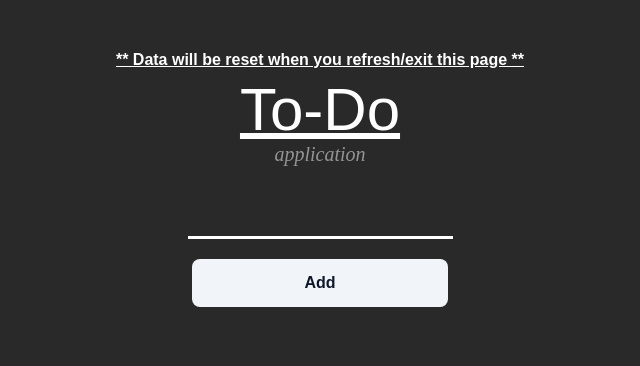
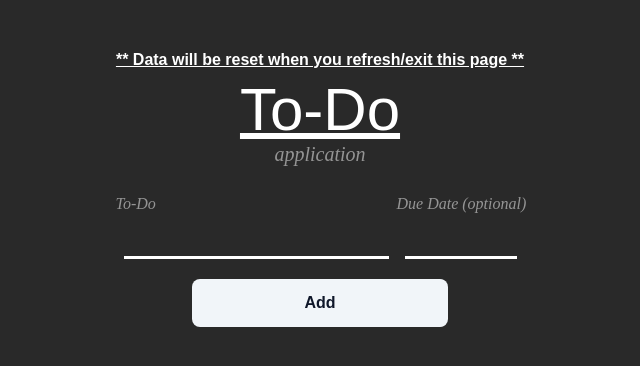
Before and after one commit to pxiaccount/To-Do_Application, a Next.js app: page / in a window 1280 px wide. Shown: the top 366 px of the page, without its empty margins (320-960 px from the left). Built offline with nearby package versions, Linux system fonts and the light colour scheme.

Commit message:
Update description for each items and due date function

```diff
--- a/app/components/Main.tsx
+++ b/app/components/Main.tsx
@@ -6,40 +6,61 @@ let ID: number = 0
 
 interface dataType {
   content: string,
-  id: number
+  id: number,
+  due: string,
+  description: string
 }
 const Main = () => {
     const [text, setText] = useState('')
     const [data, setData] = useState<dataType[]>([])
     const [popup, setPopup] = useState<number | null>(null)
+    const [descNum, setDescNum] = useState<number | null>(null)
+    const [date, setDate] = useState('')
+    const [desc, setDesc] = useState('')
 
     const update = () => {
         if (text != "") {
           setData(
             [
                 ...data,
-                {id: ID++, content: text}
+                {id: ID++, content: text, due: date, description: desc}
             ]
         )
         }
-    }
+        setText("")
+        setDate("")
+      }
 
     const showPopup = (id: number) => {
       setPopup(popup === id ? null : id)
     }
 
+    const showDesc = (id: number) => {
+      setDescNum(descNum === id ? null : id)
+    }
+
+    const updateDesc = (id: number, descA: string) => {
+      setData(data.map(z =>
+        z.id === id ? { ...z, description: descA } : z
+      ))
+    }
+
   return (
     <>
-    <form>
-      <input className="text-xl mt-10 text-center outline-none" type="text" value={text} onChange={(e) => setText(e.target.value)}/>
+    <form className='mt-5'>
+      <label htmlFor="todoText" className='absolute font-serif italic top-48 opacity-50'>To-Do</label>
+      <input id='todoText' className="mx-2 text-xl mt-10 text-center outline-none theme-dark" type="text" value={text} onChange={(e) => setText(e.target.value)}/>
+      <label htmlFor="todoText" className='absolute font-serif italic top-48 opacity-50'>Due Date (optional)</label>
+      <input id='date' className="mx-2 w-28 text-xl mt-10 outline-none theme-dark" type="text" value={date} onChange={(e) => setDate(e.target.value)}/>
     </form>
       <button className='mx-5 bg-slate-100 text-slate-900 rounded-lg font-bold w-64 py-3 my-5 hover:bg-slate-300 hover:text-slate-950 outline-none' onClick={update}>Add</button>
-      <ul className='text-start'>
+      <ul className='text-start align-middle'>
         {data.map(x => (
-          <li className="flex justify-between text-xl py-5 w-96 my-5 rounded-lg text-white pl-5 bg" key={x.id}>
-                <div className='my-1'>{x.content}</div>
-              <div className='relative inline-block group'>
-                <div className='p-2 cursor-pointer select-none' onClick={() => showPopup(x.id)}>
+          <li className="flex flex-wrap gap-4 justify-between text-xl py-5 w-96 my-5 rounded-lg text-white pl-5 bg transition-all" key={x.id} >
+                <div className='my-1 inline-block hover:text-gray-300 hover:underline cursor-pointer select-none' onClick={() => showDesc(x.id)}>{x.content}</div>
+                <div className='absolute mt-7 font-serif italic opacity-50 ml-56'>{x.due}</div>
+                <div className='inline-block'>
+                <div className='p-2 inline-block cursor-pointer select-none' onClick={() => showPopup(x.id)}>
                   <Image src='dots.svg' alt='dots' width={30} height={30} className='mr-5 my-2 cursor-pointer'/>
                   </div>
                   {popup === x.id && (
@@ -50,6 +71,12 @@ const Main = () => {
                   </div>
             )}
             </div>
+              {descNum === x.id && (
+                  <div className='flex-1'>
+                    <label htmlFor="description" className='opacity-50 italic font-serif text-sm'>Description (optional)</label>
+                    <textarea id="description" className='bg-zinc-800 rounded-lg w-64' value={x.description} onChange={(e) => updateDesc(x.id, e.target.value)}></textarea>
+                  </div>
+              )}
             </li>
         ))}
       </ul>
--- a/app/globals.css
+++ b/app/globals.css
@@ -16,10 +16,29 @@ body {
 }
 
 input[type=text] {
-  border-bottom: 3px solid white;
+  border-bottom: 3px solid;
+}
+
+theme-input-dark {
+  background-color: var(--theme-color);
+  border-color: var(--text-color);
+}
+
+bg-input-light {
   background-color: var(--bg-color);
+  border-color: var(--bg-color);
 }
 
 .bg {
   background-color: var(--secondary);
 }
+
+.theme-dark {
+  background-color: var(--bg-color);
+  color: var(--text-color);
+}
+
+.theme-light {
+  background-color: var(--text-color);
+  color: var(--bg-color);
+}
```
Also changed, not shown: package.json (+5 -5 lines).
